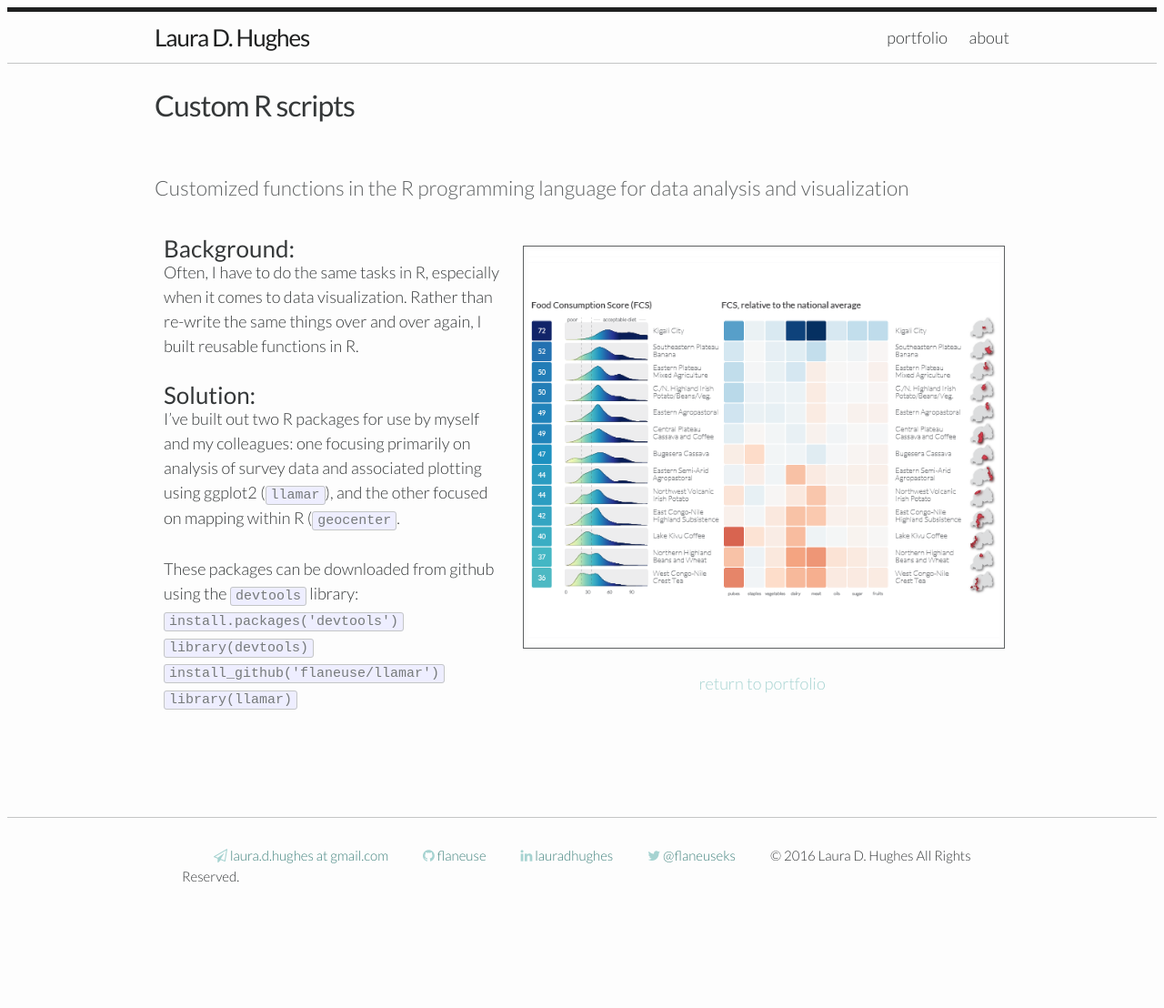
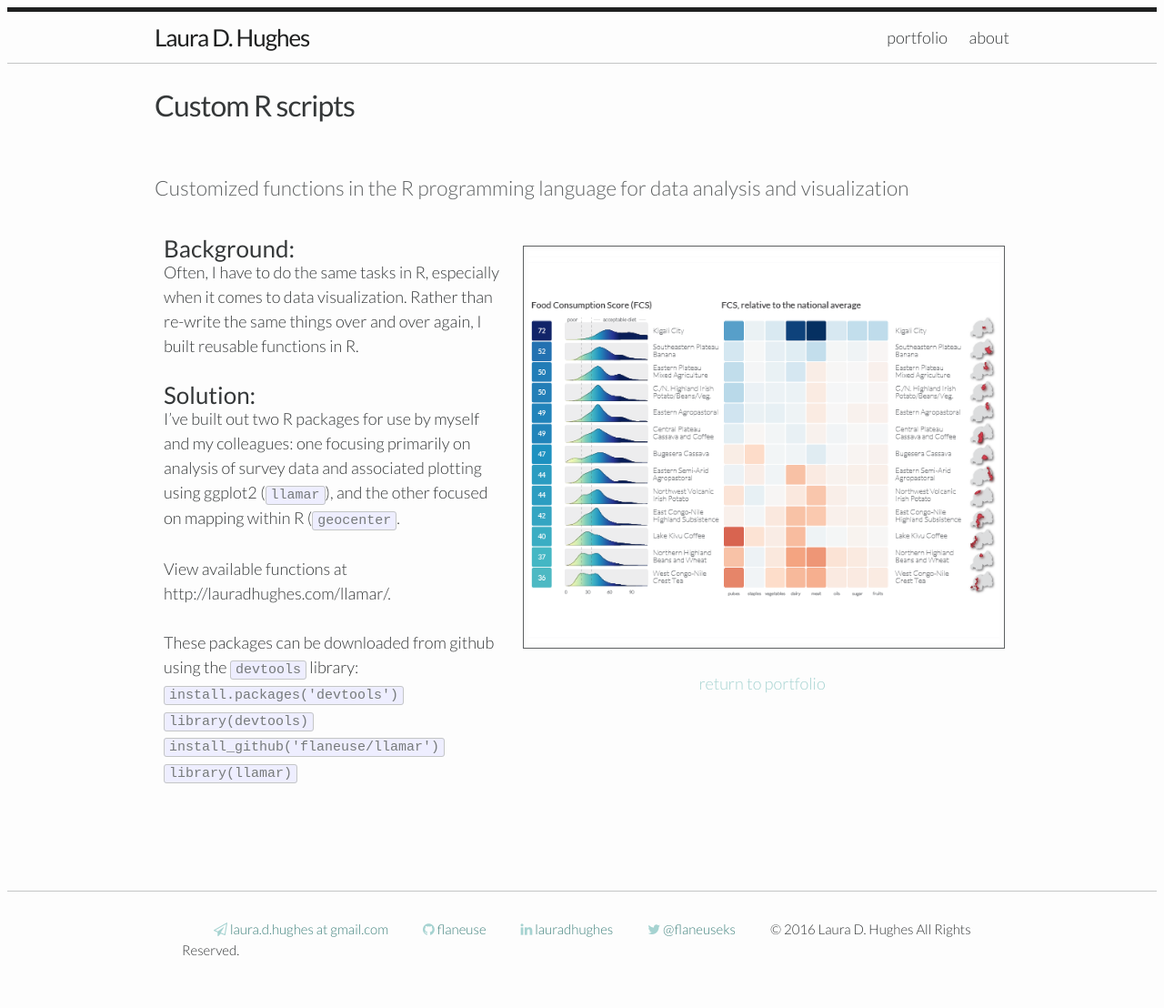
Before and after one commit to flaneuse/flaneuse.github.io, a Jekyll site: the page built from _resources/customR.md, in a window 1280 px wide. Shown: the whole page at 91% size. Built offline with Jekyll 4.4.1, drawn with Linux system fonts in a browser that asks for light colours; before the commit the page ends 1027 px from its top, so only the background shows below that.

Commit message:
add explicit link

```diff
--- a/_resources/customR.md
+++ b/_resources/customR.md
@@ -20,6 +20,10 @@ I've built out two R packages for use by myself and my colleagues: one focusing
 
 <br>
 
+View available functions at http://lauradhughes.com/llamar/.
+
+<br>
+
 These packages can be downloaded from github using the [`devtools`](https://www.rstudio.com/products/rpackages/devtools/) library:
 
 `install.packages('devtools')`
```
